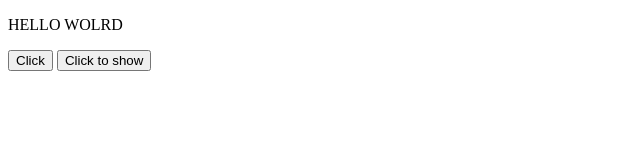
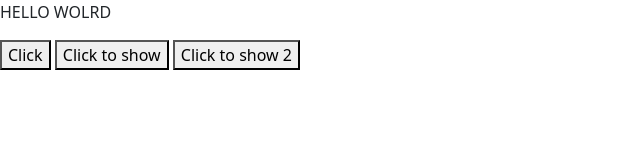
Before and after one commit to hieuntm/E075-JS-JQuery, a plain HTML site: page day7/code/index.html in a window 1280 px wide. Shown: the whole page, without its empty margins (0-640 px from the left). Drawn offline with nearby package versions, Linux system fonts and the light colour scheme.

Commit message:
Add files via upload

```diff
--- a/day7/code/index.html
+++ b/day7/code/index.html
@@ -5,7 +5,10 @@
     <meta http-equiv="X-UA-Compatible" content="IE=edge">
     <meta name="viewport" content="width=device-width, initial-scale=1.0">
     <title>Document</title>
+    <link href="https://cdn.jsdelivr.net/npm/bootstrap@5.3.3/dist/css/bootstrap.min.css" rel="stylesheet" integrity="sha384-QWTKZyjpPEjISv5WaRU9OFeRpok6YctnYmDr5pNlyT2bRjXh0JMhjY6hW+ALEwIH" crossorigin="anonymous">
+    <script src="https://cdn.jsdelivr.net/npm/bootstrap@5.3.3/dist/js/bootstrap.bundle.min.js" integrity="sha384-YvpcrYf0tY3lHB60NNkmXc5s9fDVZLESaAA55NDzOxhy9GkcIdslK1eN7N6jIeHz" crossorigin="anonymous"></script>
     <script src="script.js"></script>
+
     <style>
         .none {
             display: none;
@@ -22,5 +25,11 @@
 
     <button onclick="onClick2()">Click to show</button>
 
+    <button onclick="onClick3()">Click to show 2</button>
+
+
+    <div id="products">
+
+    </div>
 </body>
 </html>
--- a/day7/code/script.js
+++ b/day7/code/script.js
@@ -22,3 +22,29 @@ const onClick2 = () => {
     p.classList.remove("none") // => add thêm các class css có sẵn
     p.classList.add("display");
 }
+
+class Product {
+
+}
+
+const products = [];
+
+
+const onClick3 = () => {
+    const div = document.getElementById("products");
+    const div2 = document.createElement("div");
+    div2.classList.add("row")
+    for(let i = 0; i < products.length; i ++){
+        const div3 = document.createElement("div");
+        div3.classList.add("col-3");
+
+        //img, p (price), p (name)
+
+        const p = document.createElement("p");
+        p.innerHTML = " HELLO WOLRD " + i;
+
+        div3.appendChild(p);
+        div2.appendChild(div3);
+    }
+    div.appendChild(div2);
+}
```
